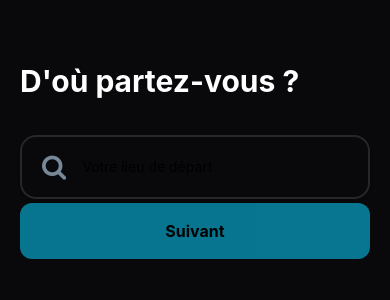
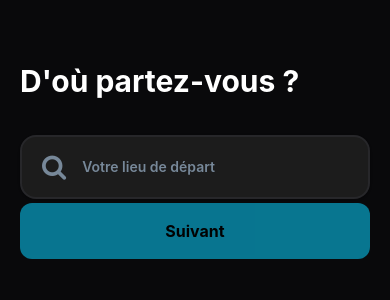
Before and after one commit to NoSleepFullBuild/Uniride-frontend, a React Native app: screen /DeparturePublish in a window 390 px wide. Shown: the top 300 px of the page. Built offline with nearby package versions, Linux system fonts and the light colour scheme.

Commit message:
fix(colors): Changing colors of the inputBar component

```diff
--- a/components/inputBar/InputBar.tsx
+++ b/components/inputBar/InputBar.tsx
@@ -10,12 +10,16 @@ type InputBarProps = {
 
 const InputBar = ({ onChangeText, value, placeholder }: InputBarProps) => {
   const [iconsColor, setRightIconsColor] = useState("lightslategrey");
-  const [textColor, setRightTextColor] = useState("text-white");
+  const [textColor, setRightTextColor] = useState("white");
+  const [bgColor, setRightBgColor] = useState("#1c1c1c");
 
   return (
     <View>
       {/* InputBar */}
-      <View className="mt-5 mx-5 flex-row justify-center shadow border-2 border-2 border-zinc-800 rounded-2xl h-16">
+      <View
+        className="mt-5 mx-5 flex-row justify-center shadow border-2 border-2 border-zinc-800 rounded-2xl h-16"
+        style={{ backgroundColor: bgColor }}
+      >
         {/* Icon */}
         <View className="flex-none justify-center pl-5 pr-2">
           <Icon name={"search"} size={26} color={iconsColor} />
@@ -25,8 +29,10 @@ const InputBar = ({ onChangeText, value, placeholder }: InputBarProps) => {
         <View className="flex-none grow px-2">
           <View className="flex-1 justify-center gap-y-0.5 items-start">
             <TextInput
-              className={"flex-1 w-full text-sm font-semibold" + textColor}
+              className={"flex-1 w-full text-sm font-semibold"}
+              style={{ color: textColor }}
               placeholder={placeholder}
+              placeholderTextColor={iconsColor}
               value={value}
               onChangeText={onChangeText}
             />
--- a/screens/publish/ArrivalPublishScreen.tsx
+++ b/screens/publish/ArrivalPublishScreen.tsx
@@ -19,16 +19,15 @@ type Props = {
 };
 
 const ArrivalPublishScreen = ({ route, navigation }: Props) => {
-  console.log('route', route);
   const { depart } = route.params;
-  console.log('depart', depart);
+  console.log(depart);
   const [selectedDestination, setSelectedDestination] = useState("");
 
   const handleContinue = () => {
-    // navigation.navigate("PassengerPublish", {
-    //   depart: depart,
-    //   destination: selectedDestination,
-    // });
+    navigation.navigate("PassengerPublish", {
+      depart: depart,
+      destination: selectedDestination,
+    });
   };
 
   return (
```
